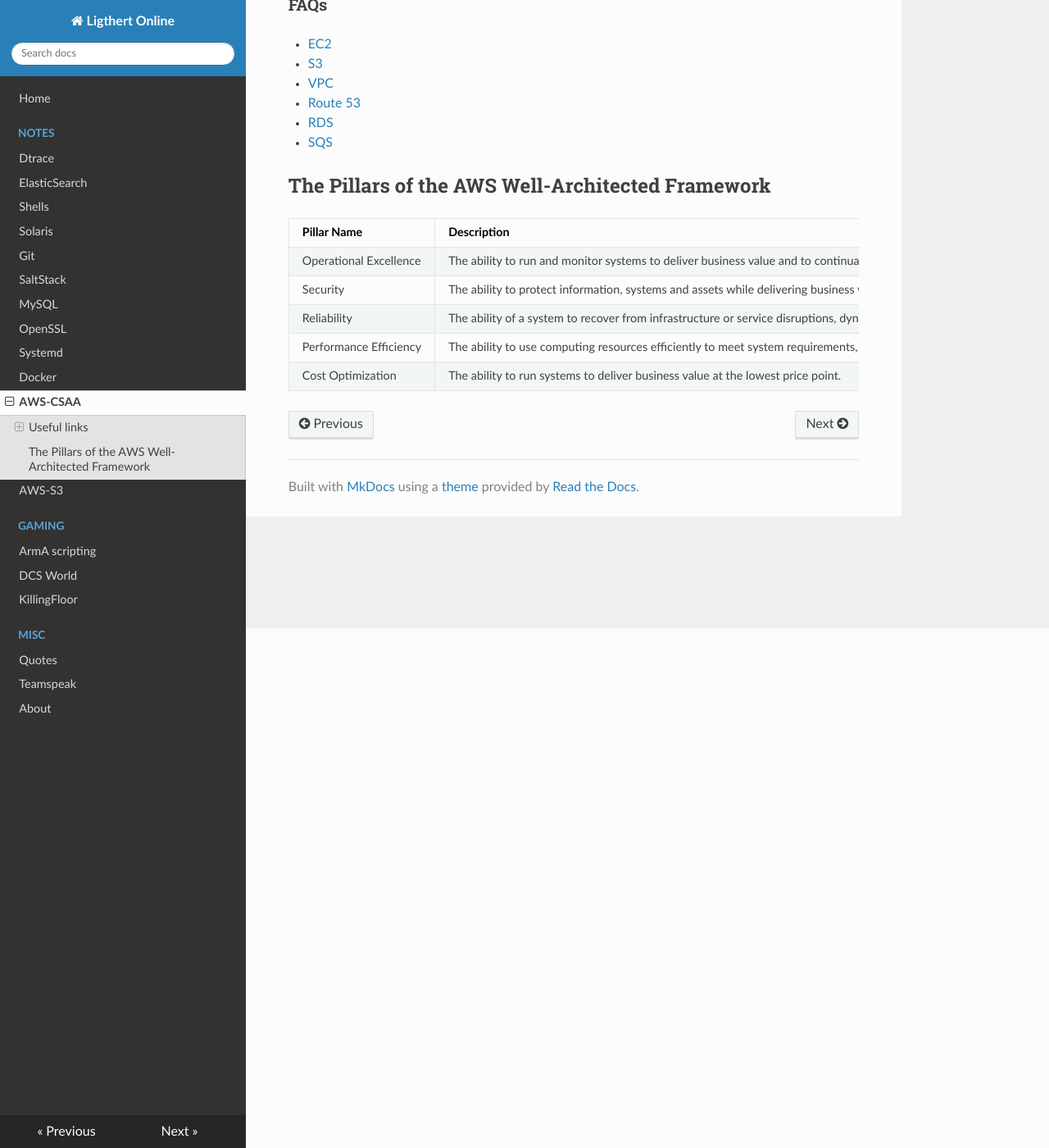
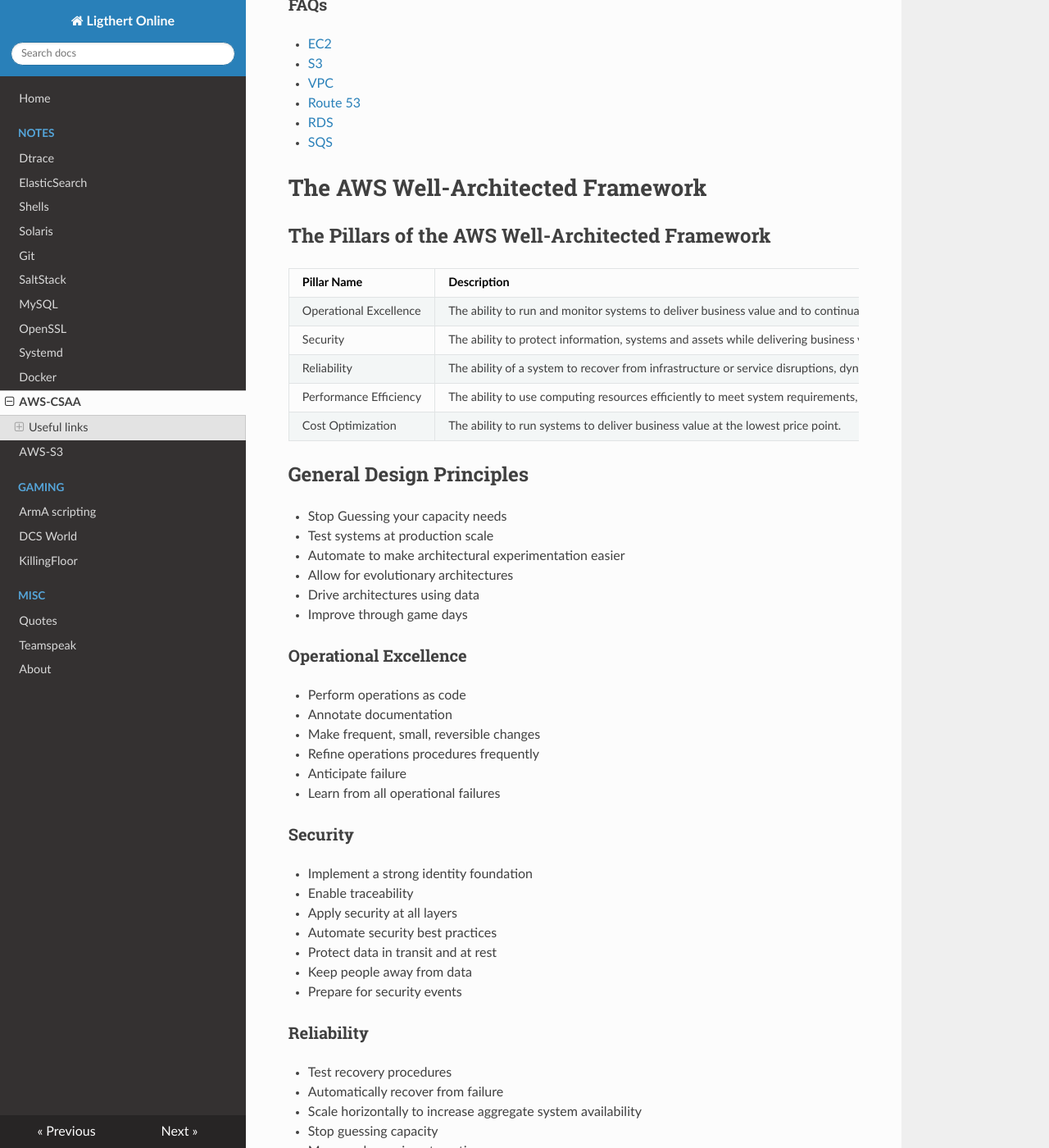
Before and after one commit to Ligthert/static-website, an MkDocs documentation site: the page built from docs/aws/csaa.md, in a window 1280 px wide and 1400 px high, scrolled down 634 px. Shown: the whole window at 82% size. Built offline with MkDocs 1.6.1, drawn with Linux system fonts in a browser that asks for light colours; nearby versions of some CDN libraries; old or Windows-style settings are respelled for this version of MkDocs; some of the changed text lies outside the part shown.

Commit message:
Transcribe the General Design Principles of the Pillars.

```diff
--- a/docs/aws/csaa.md
+++ b/docs/aws/csaa.md
@@ -25,12 +25,63 @@
 * [RDS](https://aws.amazon.com/rds/faqs/)
 * [SQS](https://aws.amazon.com/sqs/faqs/)
 
+
+# The AWS Well-Architected Framework
+
 ## The Pillars of the AWS Well-Architected Framework
 
 | Pillar Name | Description |
-| :--- | --- |
+| --------- | ------------------ |
 | Operational Excellence|The ability to run and monitor systems to deliver business value and to continually improve supporting processes and procedures.
 | Security | The ability to protect information, systems and assets while delivering business value through risk assessments and mitigation strategies.
 | Reliability | The ability of a system to recover from infrastructure or service disruptions, dynamically acquire computing resources to meet demand, and mitigate disruptions such as misconfiguration or transient network issues.
 | Performance Efficiency | The ability to use computing resources efficiently to meet system requirements, and to maintain that efficiency as demand changes and technologies evolved.
 | Cost Optimization | The ability to run systems to deliver business value at the lowest price point.
+
+
+## General Design Principles
+* Stop Guessing your capacity needs
+* Test systems at production scale
+* Automate to make architectural experimentation easier
+* Allow for evolutionary architectures
+* Drive architectures using data
+* Improve through game days
+
+
+### Operational Excellence
+* Perform operations as code
+* Annotate documentation
+* Make frequent, small, reversible changes
+* Refine operations procedures frequently
+* Anticipate failure
+* Learn from all operational failures
+
+### Security
+* Implement a strong identity foundation
+* Enable traceability
+* Apply security at all layers
+* Automate security best practices
+* Protect data in transit and at rest
+* Keep people away from data
+* Prepare for security events
+
+### Reliability
+* Test recovery procedures
+* Automatically recover from failure
+* Scale horizontally to increase aggregate system availability
+* Stop guessing capacity
+* Manage change in automation
+
+### Performance efficiency
+* Democratize advanced technologies
+* Go global in minutes
+* Use serverless architectures
+* Experiment more often
+* Mechanical sympathy
+
+### Cost optimization
+* Adopt a consumption model
+* Measure overall efficiency
+* Stop spending money on data center operations
+* Analyze and attribute expenditure
+* Use managed and application level services to reduce cost of ownership
```
